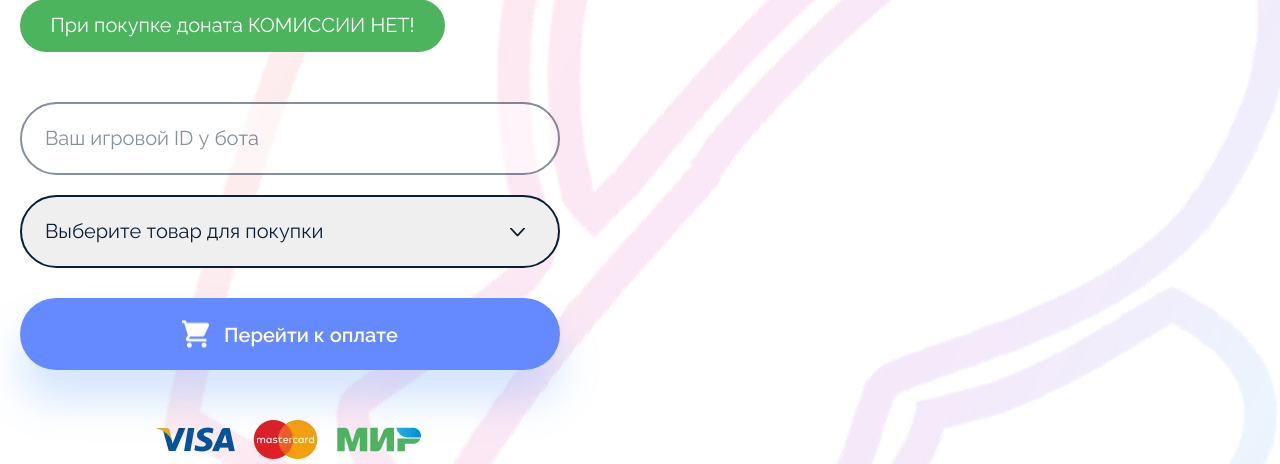
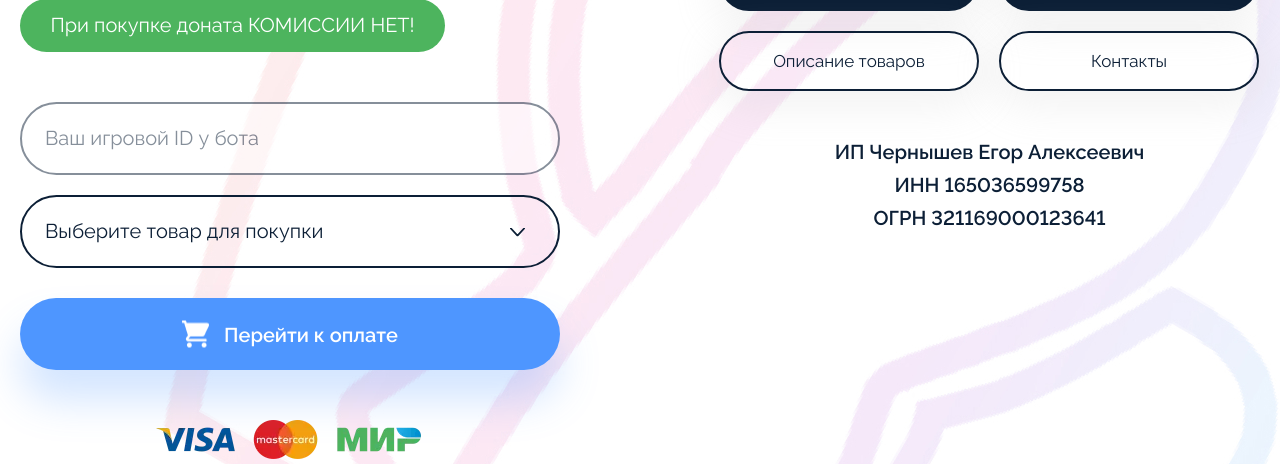
Before and after one commit to SIDs1de/22, a website with bundled scripts: page public/index.html in a window 1280 px wide. Shown: the part 349-813 px from the top of the page. Built offline with nearby package versions, Linux system fonts and the light colour scheme; a script that the page names is missing; files whose address does not match are found by name.

Commit message:
закончил первую страницу без адаптива

```diff
--- a/public/index.html
+++ b/public/index.html
@@ -44,6 +44,9 @@
   <link href="css/nativejs-select.css" rel="stylesheet">
   <link href="css/main.min.css" rel="stylesheet">
 
+  <!-- SCRIPTS -->
+  <script type="text/javascript" src="https://vk.com/js/api/openapi.js?168"></script>
+
 </head>
 
 <body class="page">
@@ -55,7 +58,7 @@
       <div class="header__logo-wrapper">
         <picture>
           <source srcset="images/header/logo.webp" type="image/webp">
-          <img class="header__logo-img" src="images/header/logo.jpg" alt="Логотип BotGorilla">
+          <img class="header__logo-img" src="images/header/logo.png" alt="Логотип BotGorilla">
         </picture>
       </div>
     </div>
@@ -70,6 +73,7 @@
       <div class="container">
         <!-- BUY__INNER -->
         <div class="buy__inner">
+          <!-- BUY__MAIN -->
           <div class="buy__main">
             <h1 class="buy__title main-title">
               ПОКУПКА ДОНАТА
@@ -77,6 +81,7 @@
             <p class="buy__accent-text">
               При покупке доната КОМИССИИ НЕТ!
             </p>
+            <!-- BUY__FORM -->
             <form class="buy__form" action="#">
               <input class="buy__input buy__text-input" type="text" name="id" placeholder="Ваш игровой ID у бота"
                 required>
@@ -158,6 +163,7 @@
               </div>
               <button class="buy__btn" type="submit">Перейти к оплате</button>
             </form>
+            <!-- / BUY__FORM -->
             <div class="buy__paying">
               <picture>
                 <source srcset="images/buy/buy-cards.webp" type="image/webp">
@@ -165,9 +171,40 @@
               </picture>
             </div>
           </div>
+          <!-- / BUY__MAIN -->
+          <!-- BUY__INFO -->
           <div class="buy__info">
+            <div class="buy__vk-groups vk-groups" id="vk_groups"></div>
+            <!-- BUY__INFO-BTNS-LIST -->
+            <ul class="buy__info-btns-list">
+              <li class="buy__info-btn-wrapper">
+                <a class="buy__info-btn" href="#">Соглашение</a>
+              </li>
+              <li class="buy__info-btn-wrapper">
+                <a class="buy__info-btn" href="#">Конфиденциальность</a>
+              </li>
+              <li class="buy__info-btn-wrapper">
+                <a class="buy__info-btn buy__info-btn--trasparent" href="#">Описание товаров</a>
+              </li>
+              <li class="buy__info-btn-wrapper">
+                <a class="buy__info-btn buy__info-btn--trasparent" href="#">Контакты</a>
+              </li>
+            </ul>
+            <!-- / BUY__INFO-BTNS-LIST -->
 
+            <div class="buy__company-wrapper">
+              <p class="buy__company-text">
+                ИП Чернышев Егор Алексеевич
+              </p>
+              <p class="buy__company-text">
+                ИНН 165036599758
+              </p>
+              <p class="buy__company-text">
+                ОГРН 321169000123641
+              </p>
+            </div>
           </div>
+          <!-- / BUY__INFO -->
         </div>
         <!-- / BUY__INNER -->
       </div>
--- a/src/js/main.js
+++ b/src/js/main.js
@@ -1,2 +1,14 @@
 document.addEventListener('DOMContentLoaded', () => {
+  VK.Widgets.Group(
+    'vk_groups',
+    {
+      mode: 3,
+      width: 541,
+      height: 204,
+      color1: 'FFFFFF',
+      color2: '000000',
+      color3: '5181B8',
+    },
+    171493284
+  );
 });
--- a/src/scss/main.scss
+++ b/src/scss/main.scss
@@ -140,12 +140,13 @@ body {
   }
   &__select {
     cursor: pointer;
+    background: transparent;
   }
   &__btn {
     margin-top: 30px;
     max-width: 540px;
     width: 100%;
-    background: #6589fe;
+    background: #4e96ff;
     box-shadow: 0px 30px 40px rgba(78, 150, 255, 0.25);
     border-radius: 60px;
     border: none;
@@ -157,20 +158,20 @@ body {
     line-height: calc(23 / 20);
     color: #fff;
     cursor: pointer;
-    transition: background .15s;
+    transition: background 0.15s;
     position: relative;
     &::before {
-      content: '';
+      content: "";
       position: absolute;
       top: 50%;
       left: 162px;
       transform: translateY(-50%);
       width: 27px;
       height: 27px;
-      background: url('../images/buy/cart.png') center/contain no-repeat;
+      background: url("../images/buy/cart.png") center/contain no-repeat;
     }
     &:hover {
-      background: darken(#6589fe, 10%);
+      background: darken(#4e96ff, 10%);
     }
   }
   &__paying {
@@ -180,6 +181,67 @@ body {
   &__paying-inner {
   }
   &__info {
+    max-width: 541px;
+    width: 100%;
+  }
+  &__vk-groups {
+    border-radius: 20px;
+    overflow: hidden;
+    box-shadow: 1px 1px 10px rgba(#000, 0.2);
+    margin-bottom: 26px;
+  }
+  &__info-btns-list {
+    display: flex;
+    flex-wrap: wrap;
+    margin: -10px;
+    margin-bottom: 40px;
+  }
+  &__info-btn-wrapper {
+    margin: 10px;
+    width: 260px;
+    height: 60px;
+    display: flex;
+    justify-content: center;
+    align-items: center;
+  }
+  &__info-btn {
+    font-size: 17px;
+    line-height: 20px;
+    color: #fff;
+    background-color: $text-color;
+    box-shadow: 0px 10px 40px 6px rgba(193, 193, 193, 0.2);
+    border-radius: 60px;
+    width: 100%;
+    height: 100%;
+    padding: 18px 0;
+    text-align: center;
+    border: 2px solid $text-color;
+    transition: background-color 0.2s, color 0.2s;
+    &:hover {
+      background-color: transparent;
+      color: $text-color;
+    }
+    &--trasparent {
+      background-color: transparent;
+      color: $text-color;
+      &:hover {
+        background-color: $text-color;
+        color: #fff;
+      }
+    }
+  }
+  &__company-wrapper {
+    font-weight: 600;
+    font-size: 20px;
+    line-height: 23px;
+    color: #0c1f36;
+    text-align: center;
+    font-feature-settings: "pnum" on, "lnum" on;
+  }
+  &__company-text {
+  }
+  &__company-text + &__company-text {
+    margin-top: 10px;
   }
 }
 
```
Also changed, not shown: src/index.html (+38 -1 lines), public/css/main.min.css, public/images/header/logo.jpg (deleted), public/images/header/logo.png (added), public/images/header/logo.webp, public/js/main.min.js, src/css/main.min.css, src/images/header/logo.jpg (deleted), src/images/header/logo.png (added), src/images/header/logo.webp, src/js/main.min.js, 2 other files.
